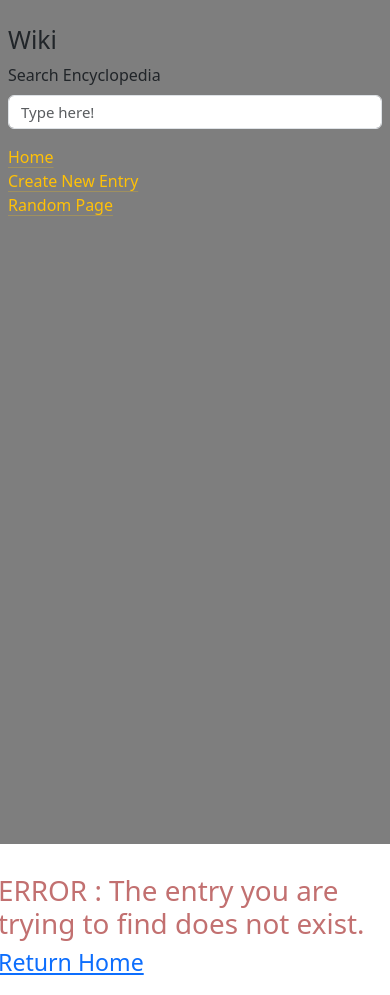
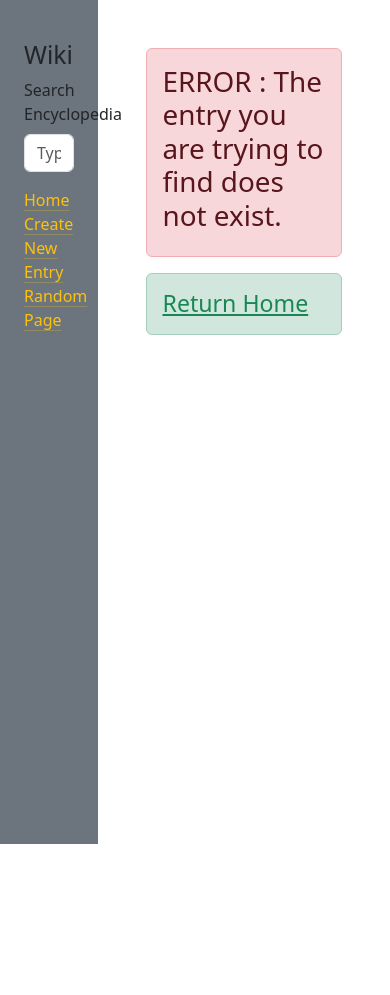
Before and after one commit to Ishmaelsealey/wiki, a Django app: page /1 in a window 390 px wide. After the commit the page ends 844 px from the top, so only its background shows below. Run offline with Django 3.2, Linux system fonts and the light colour scheme.

Commit message:
styled using bootstrap

```diff
--- a/encyclopedia/static/encyclopedia/styles.css
+++ /dev/null
@@ -1,42 +0,0 @@
-body {
-    margin: 0;
-    background-color: #ffffff;
-}
-
-code {
-    white-space: pre;
-}
-
-h1 {
-    margin-top: 0px;
-    padding-top: 20px;
-}
-
-textarea {
-    height: 90vh;
-    width: 80%;
-}
-
-.main {
-    padding: 10px;
-}
-
-.search {
-    width: 100%;
-    font-size: 15px;
-    line-height: 15px;
-}
-
-.sidebar {
-    background-color: rgb(126, 126, 126);
-    height: 100vh;
-    padding: 20px;
-}
-
-.sidebar h2 {
-    margin-top: 5px;
-}
-
-#error {
-    color: hsl(0, 40%, 60%);
-}
--- a/encyclopedia/templates/encyclopedia/index.html
+++ b/encyclopedia/templates/encyclopedia/index.html
@@ -1,8 +1,4 @@
 {% extends "encyclopedia/layout.html" %}
-
-{% block title %}
-    Encyclopedia
-{% endblock %}
 
 {% block body %}
     <h1>All Pages</h1>
@@ -10,7 +6,7 @@
     <ul>
         {% for entry in entries %}
 
-            <li><a href="{{ entry }}">{{ entry }}</a></li>
+            <li><a href="{{ entry }}" class="link-danger link-offset-2 link-underline-opacity-25 link-underline-opacity-100-hover">{{ entry }}</a></li>
 
         {% endfor %}
     </ul>
--- a/encyclopedia/templates/encyclopedia/layout.html
+++ b/encyclopedia/templates/encyclopedia/layout.html
@@ -4,19 +4,19 @@
 <html lang="en">
     <head>
         <meta charset="UTF-8">
-        <title>{% block title %}{% endblock %}</title>
+        <title>Encyclopedia: {% block title %}{% endblock %}</title>
         <link href="https://cdn.jsdelivr.net/npm/bootstrap@5.3.0/dist/css/bootstrap.min.css" rel="stylesheet" integrity="sha384-9ndCyUaIbzAi2FUVXJi0CjmCapSmO7SnpJef0486qhLnuZ2cdeRhO02iuK6FUUVM" crossorigin="anonymous">
-        <link rel="stylesheet" href="{% static 'encyclopedia/styles.css' %}">
     </head>
     <body>
-        <div class="row">
-            <div class="sidebar col-lg-2 col-md-3">
-                <h2>Wiki</h2>
+        <div class="container m-0">
+            <div class="row" style="height: 100vh;">
+                <div class="sidebar bg-secondary p-4 col-3">
+                    <h2 class="mt-3">Wiki</h2>
                     <form action="{% url 'encyclopedia:search' %}">
                         {% csrf_token %}
                         <div class="mb-3">
                             <label for="searchInput" class="form-label">Search Encyclopedia</label>
-                        <input class="search form-control" type="text" name="q" id="searchInput" placeholder="Type here!">
+                            <input class="fs-6 form-control" type="text" name="q" id="searchInput" placeholder="Type here!">
                         </div>
                     </form>
                     <div>
@@ -31,11 +31,11 @@
                     {% block nav %}
                     {% endblock %}
                 </div>
-            <div class="main col-lg-10 col-md-9">
+                <div class="main col-9 p-5">
                     {% block body %}
                     {% endblock %}
                 </div>
             </div>
-
+        </div>
     </body>
 </html>
--- a/encyclopedia/templates/encyclopedia/new.html
+++ b/encyclopedia/templates/encyclopedia/new.html
@@ -11,9 +11,9 @@
         {{ form }}
         <br>
         <label for="entry">Entry: </label>
-        <textarea name="entry" id="entry" cols="30" rows="10"></textarea>
+        <textarea name="entry" id="entry" style="max-height: 400px;" class="mt-3"></textarea>
         <br>
-        <input type="submit" value="Submit">
+        <input type="submit" value="Submit" class="btn btn-success mt-4">
     </form>
 
 {% endblock %}
--- a/encyclopedia/templates/encyclopedia/notFound.html
+++ b/encyclopedia/templates/encyclopedia/notFound.html
@@ -4,6 +4,8 @@ Does Not Exist
 {% endblock %}
 
 {% block body%}
-   <h1 id="error">ERROR : The entry you are trying to find does not exist.</h1>
-   <h3><a href="{% url 'encyclopedia:index' %}">Return Home</a></h3>
+   <div class="alert alert-danger">
+      <h1>ERROR : The entry you are trying to find does not exist.</h1>
+   </div>
+   <h3 class="alert alert-success"><a href="{% url 'encyclopedia:index' %}" class="link-success">Return Home</a></h3>
 {% endblock %}
--- a/encyclopedia/templates/encyclopedia/search.html
+++ b/encyclopedia/templates/encyclopedia/search.html
@@ -6,7 +6,7 @@
 
 <ul>
     {% for item in match_result %}
-    <li><a href="{{ item }}">{{ item }}</a></li>
+    <li><a href="{{ item }}" class="link-success link-offset-2 link-underline-opacity-25 link-underline-opacity-100-hover">{{ item }}</a></li>
     {% endfor %}
 </ul>
 
```
Lines whose indentation alone changed are shown as unchanged.
